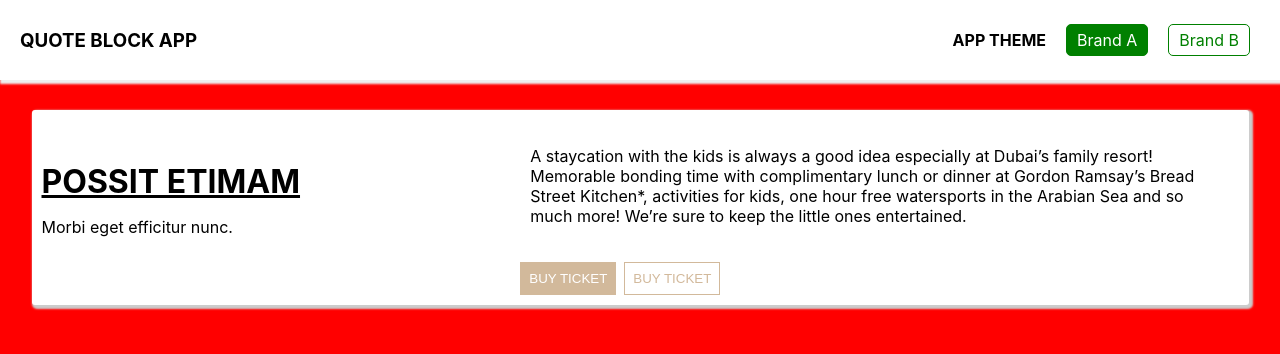
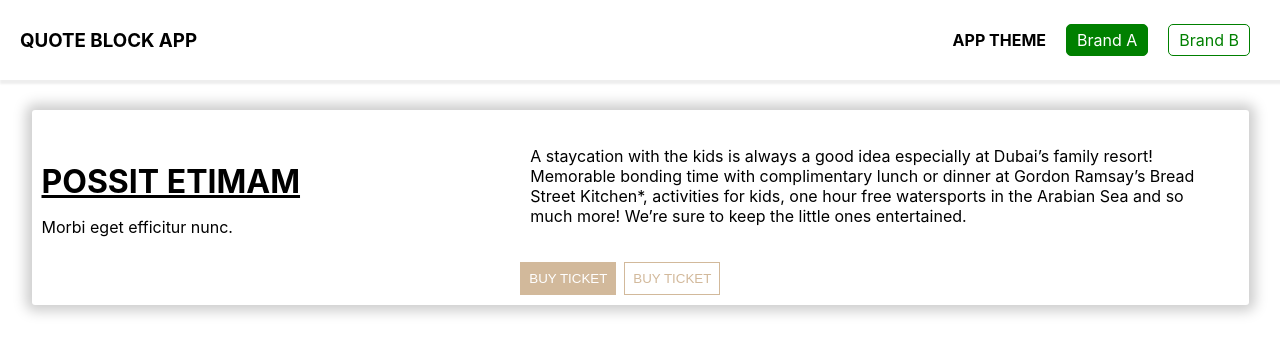
Before and after one commit to bytemagix/coding-task, a React (Create React App) app: page / in a window 1280 px wide. Shown: the top 354 px of the page. Built offline with nearby package versions, Linux system fonts and the light colour scheme.

Commit message:
changes 2

```diff
--- a/src/layout/Layout.module.scss
+++ b/src/layout/Layout.module.scss
@@ -8,7 +8,7 @@
   .brand-a {
     width: 100%;
     min-height: 100vh;
-    background-color: red;
+    background-color: white;
     padding-top: 100px;
     margin: auto;
   }
--- a/src/stories/Card/Card.module.scss
+++ b/src/stories/Card/Card.module.scss
@@ -1,6 +1,6 @@
 .card {
   width: 95%;
-  box-shadow: 2px 2px 2px 2px #ccc;
+  box-shadow: 0px 0px 13px 6px #ccc;
   padding: 10px;
   border-radius: 3px;
 }
```
